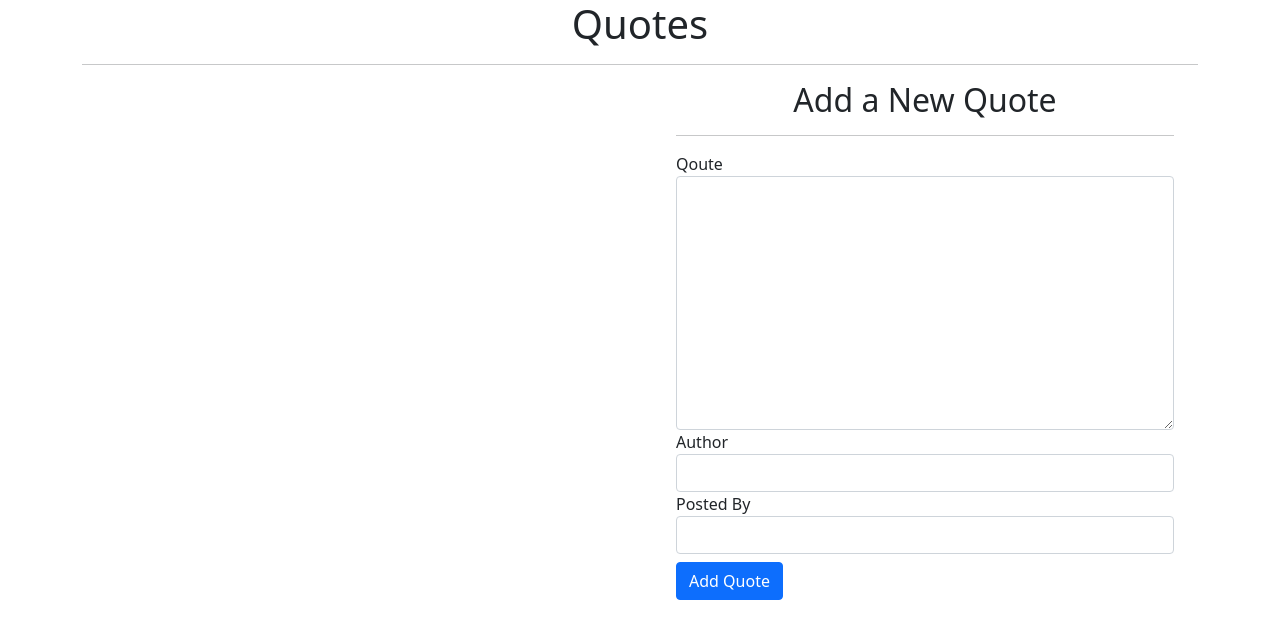
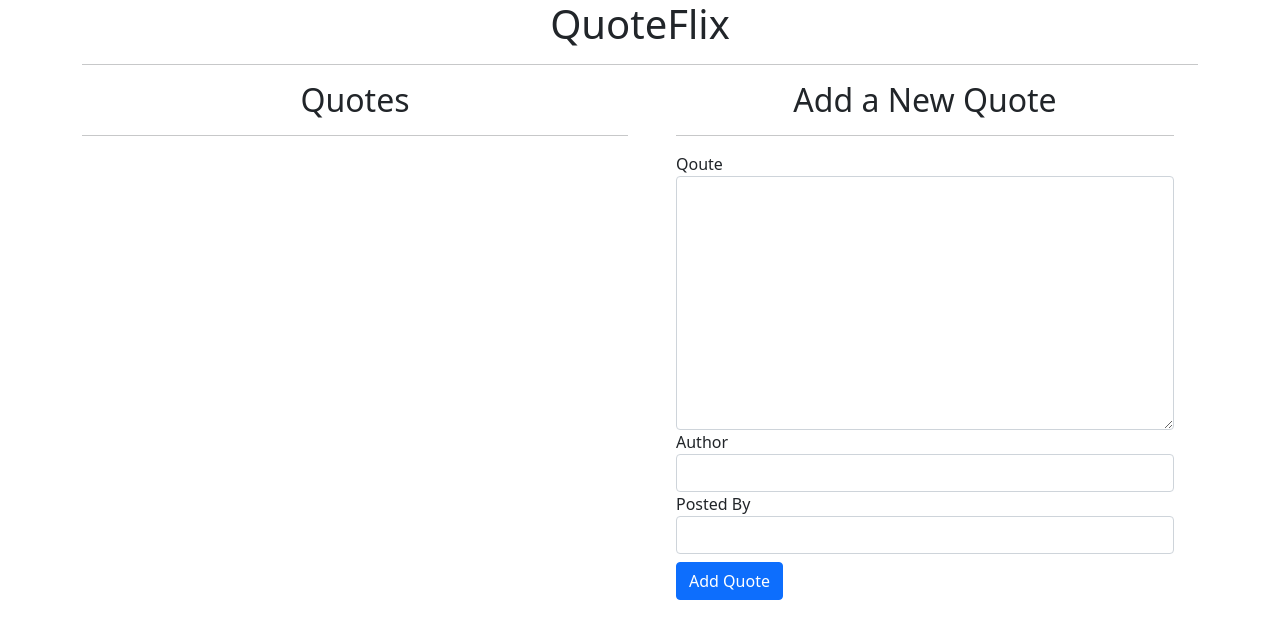
Before and after one commit to Mohraf/quotes, an Angular app: page / in a window 1280 px wide. Shown: the top 638 px of the page. Built offline with nearby package versions, Linux system fonts and the light colour scheme.

Commit message:
add style to quotes template

```diff
--- a/src/app/quote/quote.component.html
+++ b/src/app/quote/quote.component.html
@@ -1,11 +1,13 @@
 <div class="container">
-  <h1 class="text-center">Quotes</h1>
+  <h1 class="text-center">QuoteFlix</h1>
   <hr>
 
   <div class="row">
     <div class="col-md-6">
+      <h2 class="text-center">Quotes</h2>
+      <hr>
       <div *ngFor="let quote of quotes; let i = index">
-        <div>
+        <div class="mt-3">
           <p id="{{i}}">
             {{ quote.quote }}
           </p>
```
